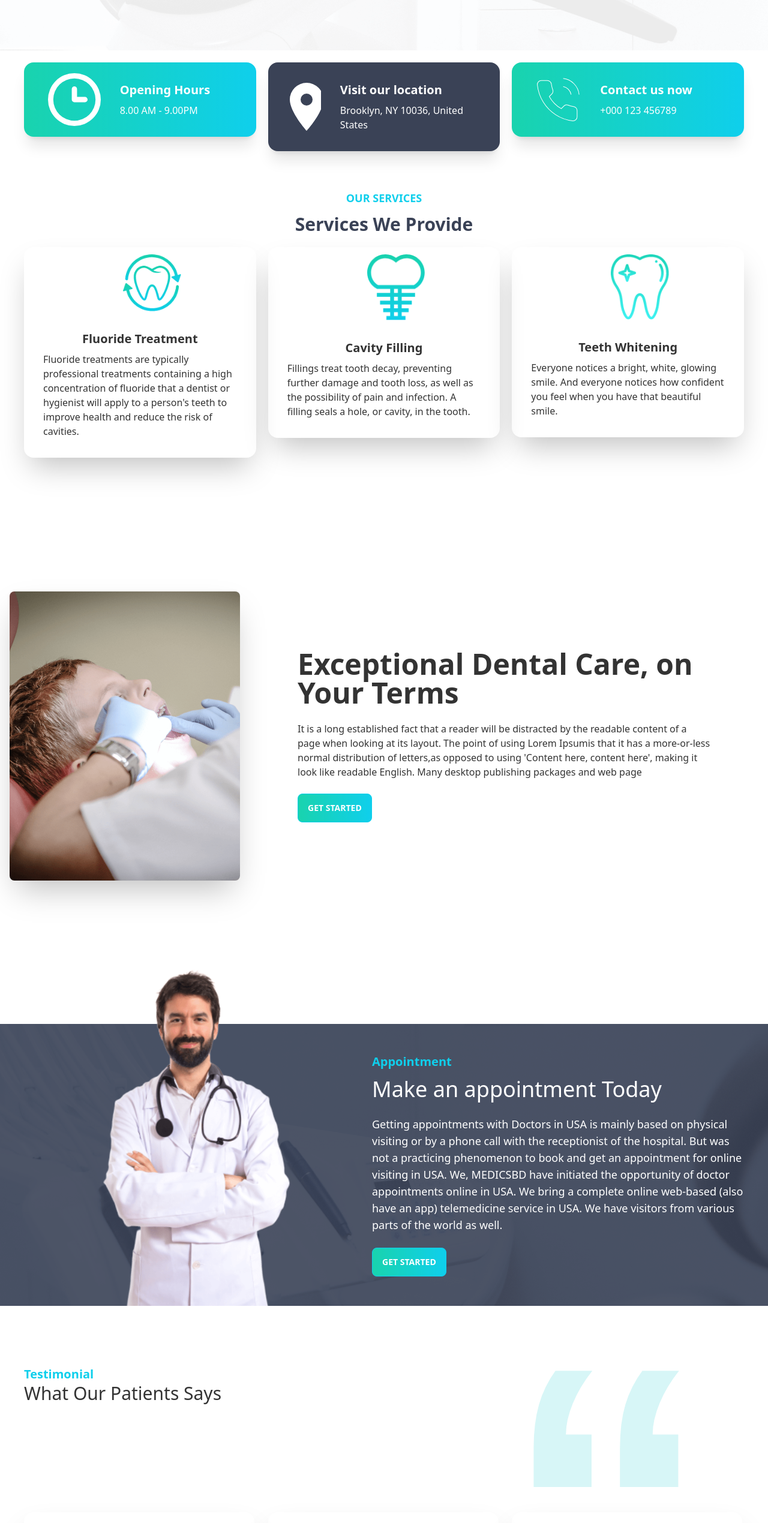
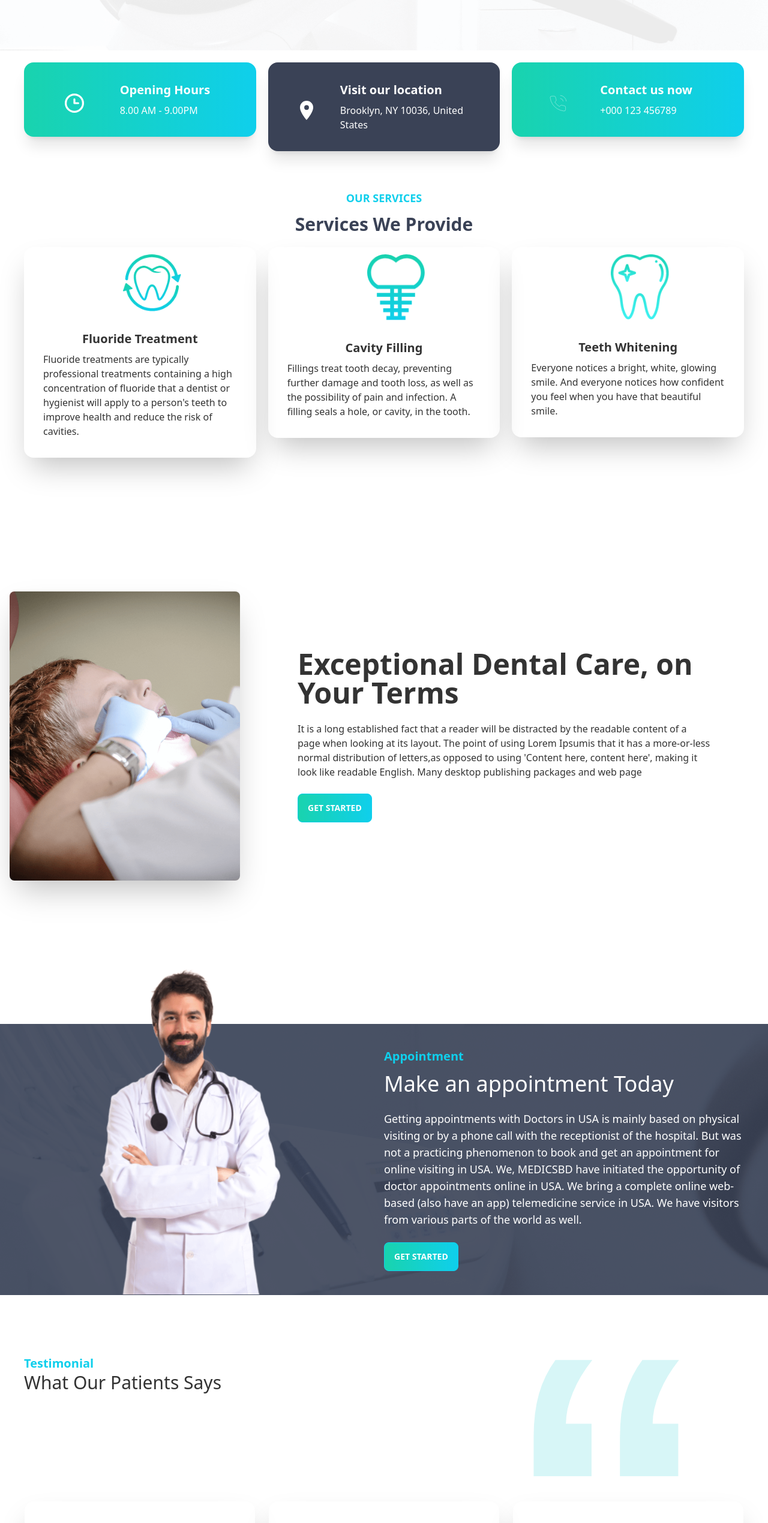
Before and after one commit to naimulislamshakil/dector-portal-client-side, a React (Create React App) app: page / in a window 1280 px wide. Shown: the part 780-3319 px from the top of the page at 60% size. Built offline with nearby package versions, Linux system fonts and the light colour scheme.

Commit message:
make responsive for mobile, tablet, laptop etc.

```diff
--- a/src/Component/Page/Home/InfoCard.js
+++ b/src/Component/Page/Home/InfoCard.js
@@ -12,7 +12,7 @@ const InfoCard = ({ info }) => {
         class={`card lg:card-side shadow-xl ${bgColor} transition ease-in-out delay-150  hover:translate-y-6  hover:scale-100  duration-300 text-white`}
       >
         <figure>
-          <img className="w-3/4 ml-10" src={img} alt="Album" />
+          <img className="w-3/4 sm:w-1/4 sm:mt-3 ml-10" src={img} alt="Album" />
         </figure>
         <div class="card-body">
           <h2 class="card-title">{titel}</h2>
--- a/src/Component/Page/MakeApponment/MakeApponment.js
+++ b/src/Component/Page/MakeApponment/MakeApponment.js
@@ -13,10 +13,10 @@ const MakeApponment = () => {
         className="my-20 flex flex-col lg:flex-row justify-center items-center"
         style={{ background: `url(${appointment})` }}
       >
-        <div className="flex-1">
+        <div className="flex-1 hidden lg:block">
           <img className="mt-[-150px]" src={doctor} alt="" />
         </div>
-        <div className="flex-1 flex flex-col pr-10">
+        <div className="flex-1 flex flex-col pr-10 sm:pl-10 sm:pb-10 sm:pt-10">
           <h2 className="text-xl font-bold text-primary">Appointment</h2>
           <h2 className="text-4xl pt-3 text-white">
             Make an appointment Today
--- a/src/Component/Page/Tastmonial/Tastmonial.js
+++ b/src/Component/Page/Tastmonial/Tastmonial.js
@@ -51,7 +51,7 @@ const Tastmonial = () => {
           <img className="w-3/4" src={quare} alt="" />
         </div>
       </div>
-      <div className="grid grid-cols-1 lg:grid-cols-3 gap-5 my-10">
+      <div className="grid grid-cols-1 lg:grid-cols-3 gap-5 my-10 md:align-middle">
         {reviews.map((review) => (
           <TastmonialCard key={review.id} review={review}></TastmonialCard>
         ))}
--- a/src/Component/Page/Tastmonial/TastmonialCard.js
+++ b/src/Component/Page/Tastmonial/TastmonialCard.js
@@ -3,7 +3,7 @@ import React from "react";
 const TastmonialCard = ({ review }) => {
   return (
     <div data-aos={review.slied}>
-      <div class="card w-96 text-primary-content shadow-2xl transition ease-in-out delay-150  hover:translate-y-6  hover:scale-100  duration-300">
+      <div class="card lg:w-96 sm:w-3/4 sm:mx-auto text-primary-content shadow-2xl transition ease-in-out delay-150  hover:translate-y-6  hover:scale-100  duration-300">
         <div class="card-body">
           <p>{review.review}</p>
           <div className="flex mt-3 items-center">
```
